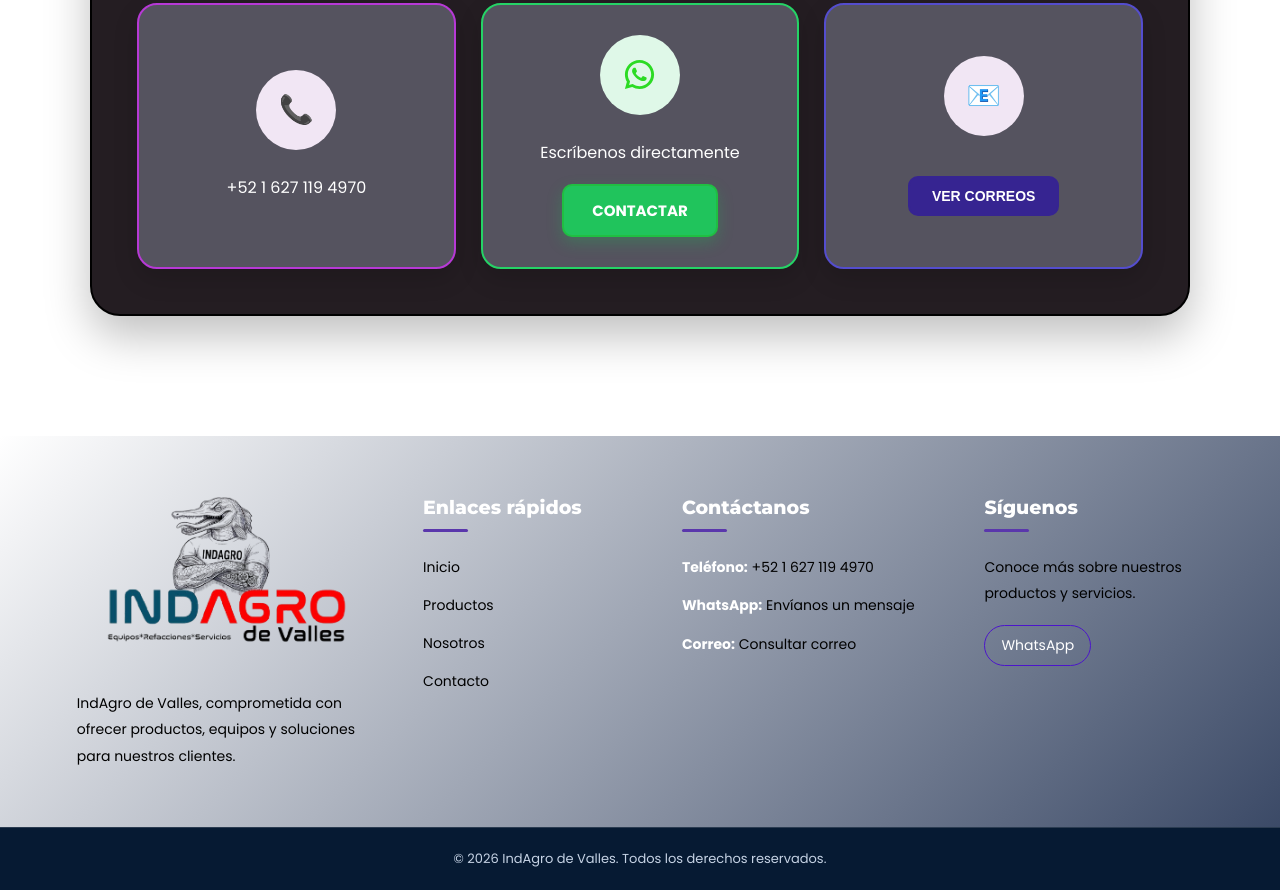
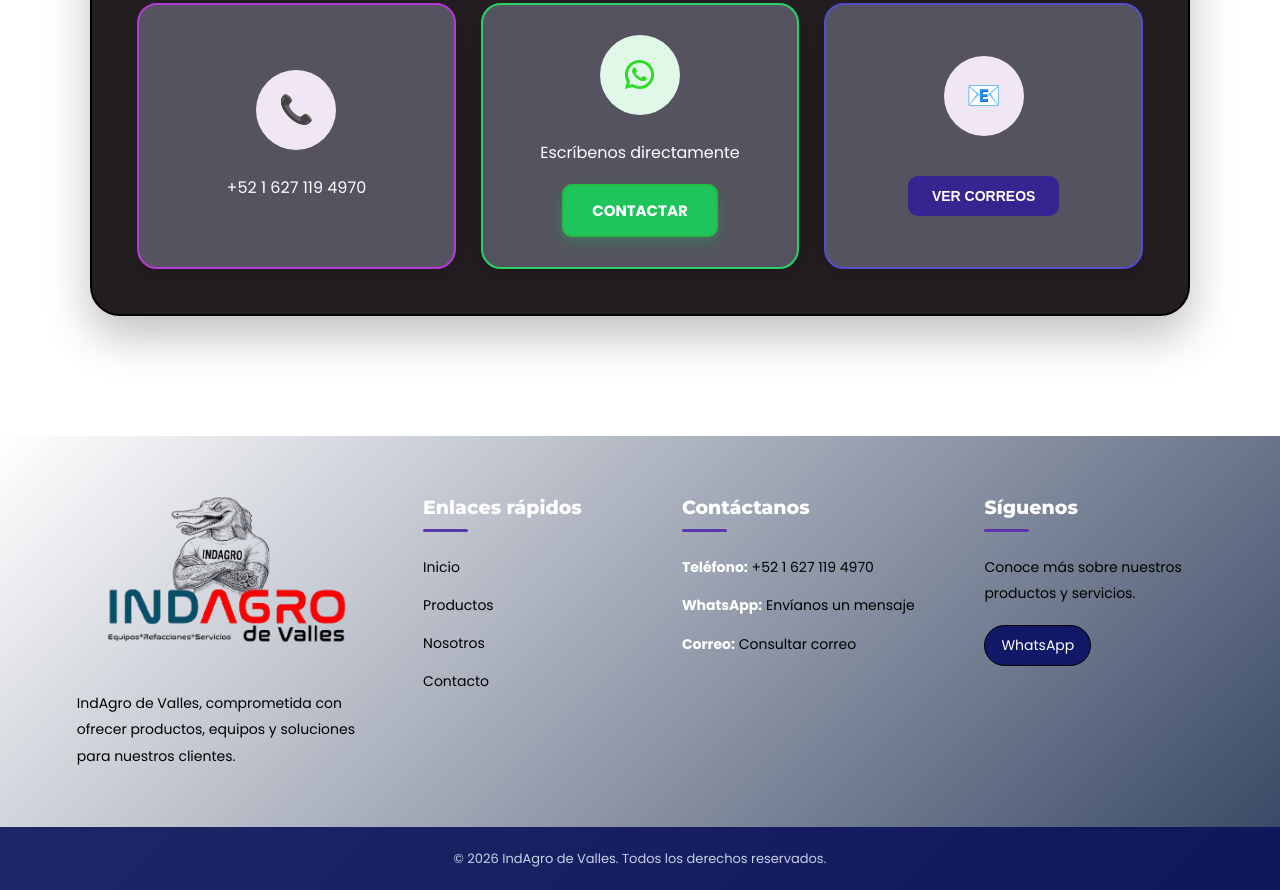
Before and after one commit to fernando032002/Sitio-Web-Indagro, a plain HTML site: page index.html in a window 1280 px wide. Shown: the part 4138-5028 px from the top of the page. Drawn offline with Linux system fonts and the light colour scheme.

Commit message:
Actualizar pagina

```diff
--- a/style.css
+++ b/style.css
@@ -1572,7 +1572,7 @@ CONTACTO RESPONSIVE
 
 .footer {
     background: linear-gradient(135deg, #ffffff, #344361);
-    color: #8e8e8e;
+    color: #ffffff;
     margin-top: 0;
     font-family: 'Poppins', sans-serif;
 }
@@ -1666,7 +1666,7 @@ CONTACTO RESPONSIVE
 }
 
 .footer-columna a:hover {
-    color: #998ed3;
+    color: #3f3e46;
 }
 
 /* REDES SOCIALES */
@@ -1681,7 +1681,8 @@ CONTACTO RESPONSIVE
 .footer-redes a {
     display: inline-block;
     padding: 9px 16px;
-    border: 1px solid #4c15cb;
+    border: 1px solid #000000;
+    background-color: #111866;
     border-radius: 25px;
     color: #ffffff;
     transition: background 0.3s ease,
@@ -1689,7 +1690,8 @@ CONTACTO RESPONSIVE
 }
 
 .footer-redes a:hover {
-    background: #8f73d0;
+    background: #ffffff;
+    color: #55d31b;
     transform: translateY(-3px);
 }
 
@@ -1698,8 +1700,8 @@ CONTACTO RESPONSIVE
 .footer-inferior {
     padding: 20px 6%;
     text-align: center;
-    background: #061a33;
-    border-top: 1px solid rgba(255, 255, 255, 0.15);
+    background: #0b135be4;
+    border-top: 1px solid rgba(255, 255, 255, 0);
 }
 
 .footer-inferior p {
```
